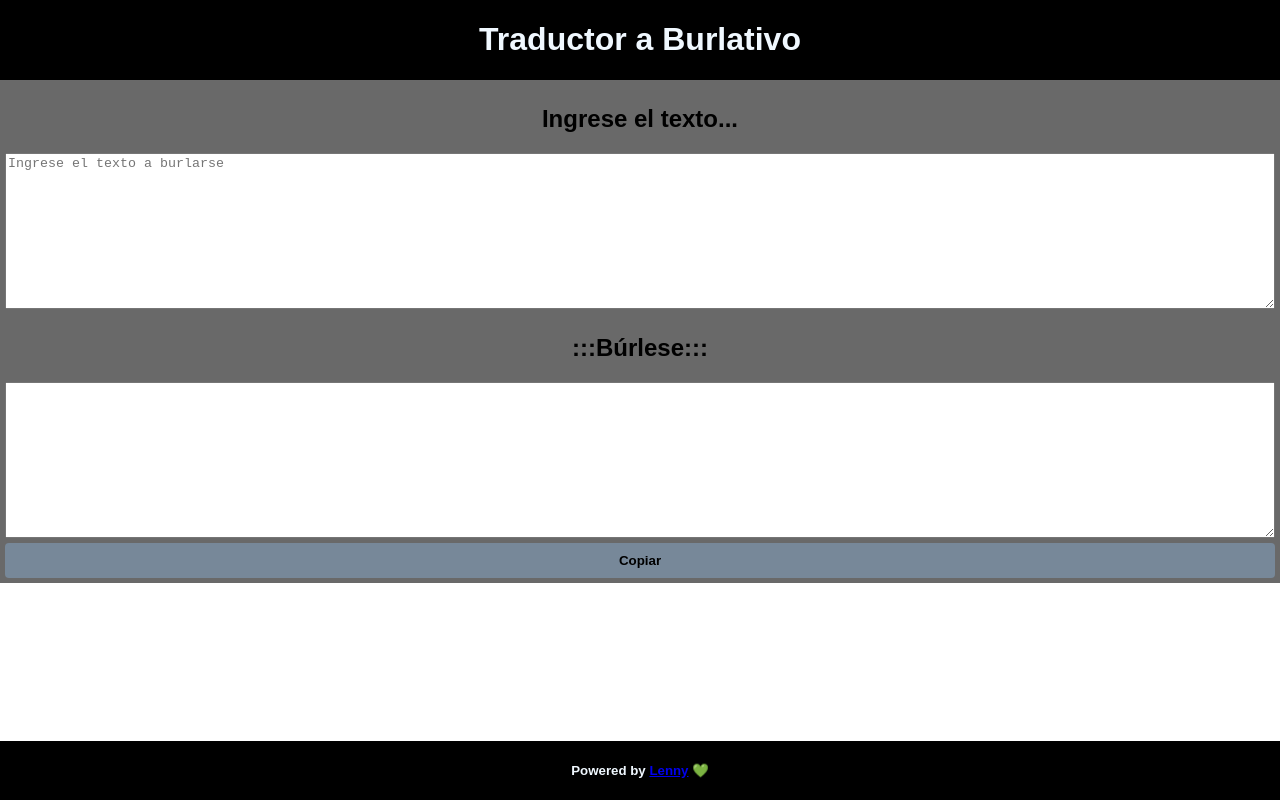
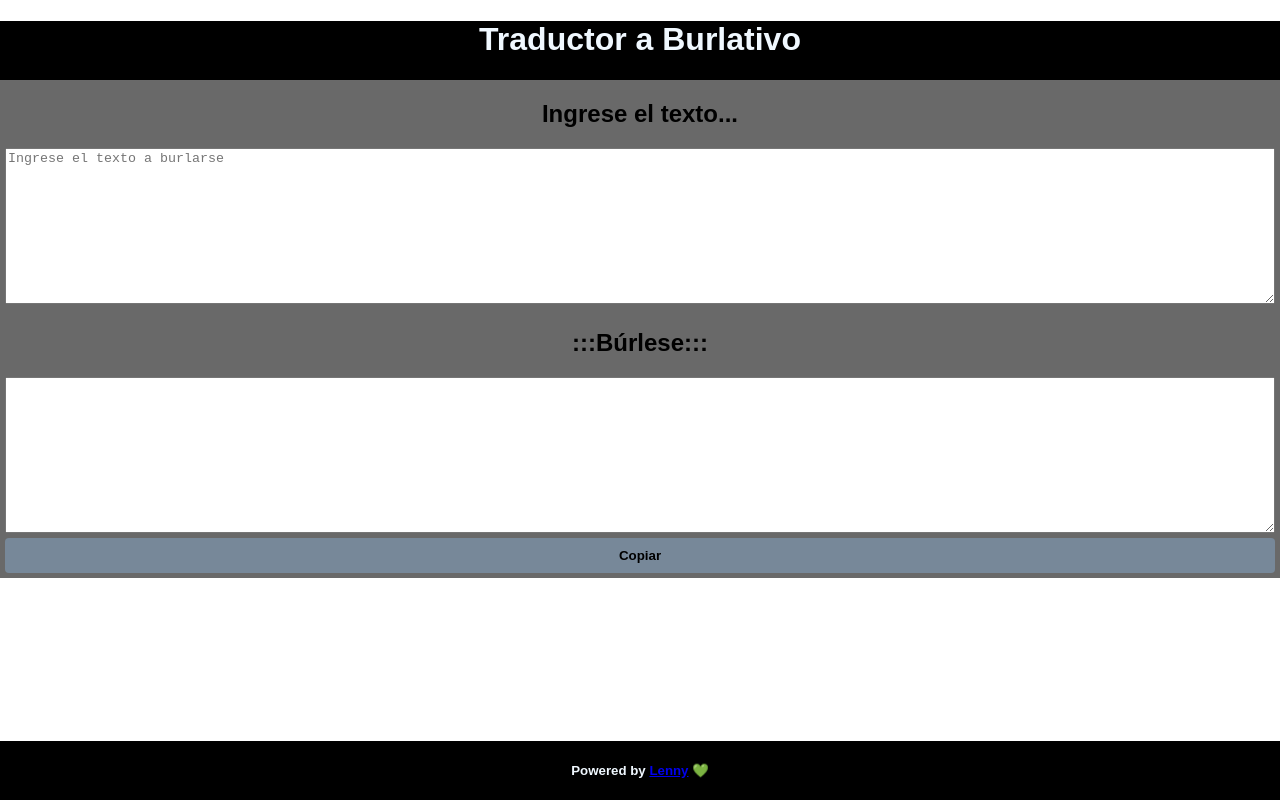
Before and after one commit to leanuy/burlativo, a React (Create React App) app: page / in a window 1280 px wide. Built offline with nearby package versions, Linux system fonts and the light colour scheme.

Commit message:
cleaning css

```diff
--- a/src/App.css
+++ b/src/App.css
@@ -2,8 +2,8 @@
   text-align: center;
   background-color: black;
   font-family: sans-serif;
-  display: flex;
-  flex-direction: column;
+  /* display: flex;
+  flex-direction: column; */
 }
 
 .main-content {
```
